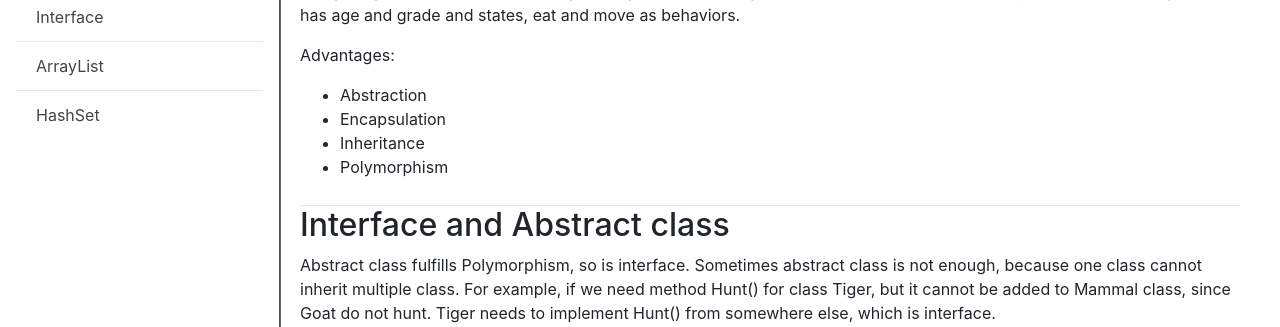
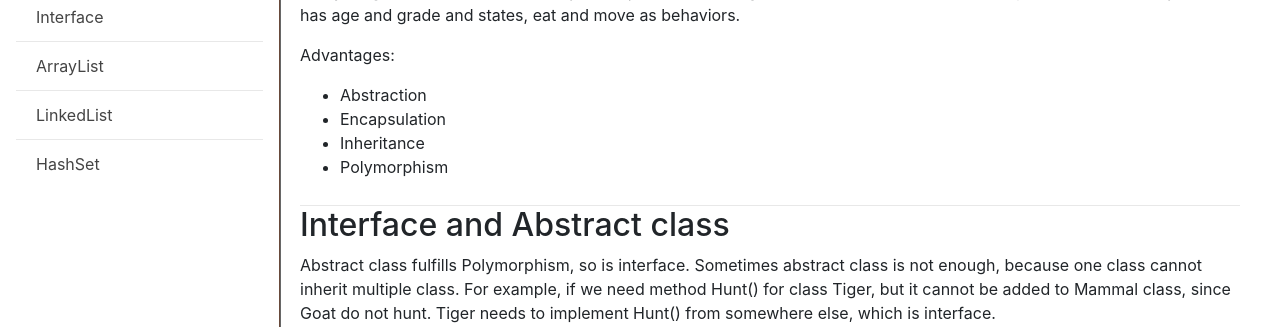
Before and after one commit to JWang169/junzhe.wang, a Python web app: template templates/note4java.html in a window 1280 px wide. Shown: the part 177-504 px from the top of the page. Run offline with Jinja, Linux system fonts and the light colour scheme; the template is opened without the code that fills it, so the values that code supplies are empty; some libraries are stand-ins or nearby versions.

Commit message:
:construction:

```diff
--- a/templates/note4java.html
+++ b/templates/note4java.html
@@ -19,6 +19,7 @@
 					<a class="nav-link first" href="#OOP" rel="internal"><li>OOP</li></a>
 					<a class="nav-link" href="#Interface" rel="internal"><li>Interface</li></a>
 					<a class="nav-link" href="#ArrayList" rel="internal"><li>ArrayList</li></a>
+					<a class="nav-link" href="#LinkedList" rel="internal"><li>LinkedList</li></a>
 					<a class="nav-link" href="#HashSet" rel="internal"><li>HashSet</li></a>
 				</ul>
 			</nav>
@@ -183,12 +184,13 @@ List&lt;Integer&gt;
 // Array.asList() returns a <span style="color: red">fixed-size</span> list.
 // ArrayList.toArray() returns an Object[] array.
 </code>
+</section>
+			<section class="main-section" id="LinkedList" name="LinkedList">
+            <header><h2>Queue & LinkedList</h2></header>
+            <p>Queue is an interface. It inherits from Collection(so is List and Set). LinkedList implements Queue. </p>
 
 
-
-
-
-				</section>
+            </section>
 				<section class="main-section" id="HashSet" name="HashSet">
               <header><h2>HashSet & HashMap</h2></header>
               <p>Hashset is an implementation of the Set interface. HashMap implements the Map interface. </p>
```
